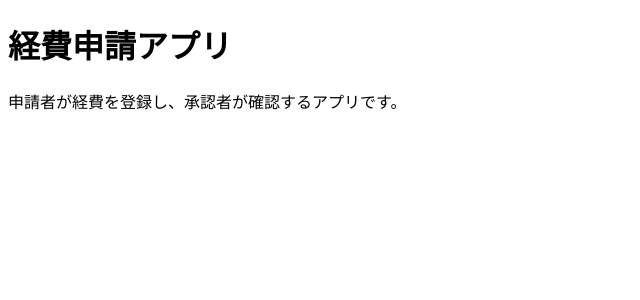
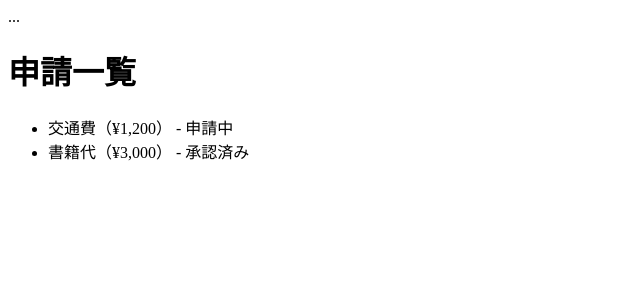
Before and after one commit to ryu-otsuki/expense-approval-app, a Nuxt app: page /requests in a window 1280 px wide. Shown: the top 300 px of the page, without its empty margins (0-640 px from the left). Built offline with nearby package versions, Linux system fonts and the light colour scheme.

Commit message:
feat: add Home page with link to /requests

```diff
--- a/app/app.vue
+++ b/app/app.vue
@@ -1,6 +1,6 @@
 <template>
-  <div>
-    <h1>経費申請アプリ</h1>
-    <p>申請者が経費を登録し、承認者が確認するアプリです。</p>
-  </div>
+  <header>...</header>
+  <main>
+    <NuxtPage />
+  </main>
 </template>
--- /dev/null
+++ b/app/pages/index.vue
@@ -0,0 +1,10 @@
+<template>
+  <div>
+    <h2>Home</h2>
+    <p>経費申請の登録と承認を行うアプリです。</p>
+
+    <p>
+      <NuxtLink to="/requests">申請一覧を見る →</NuxtLink>
+    </p>
+  </div>
+</template>
--- /dev/null
+++ b/app/pages/requests/index.vue
@@ -0,0 +1,10 @@
+<template>
+  <div>
+    <h1>申請一覧</h1>
+
+    <ul>
+      <li>交通費（¥1,200） - 申請中</li>
+      <li>書籍代（¥3,000） - 承認済み</li>
+    </ul>
+  </div>
+</template>
```
